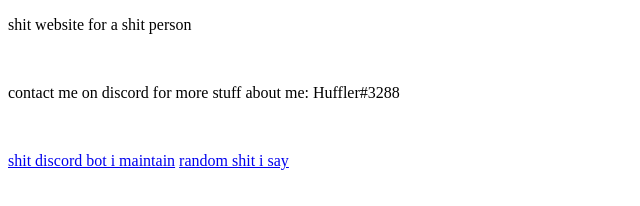
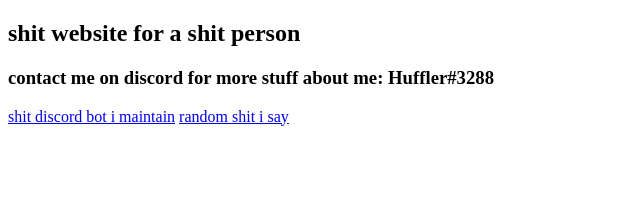
Before and after one commit to dpaiv0/chupador-de-man.ga, a plain HTML site: page index.html in a window 1280 px wide. Shown: the whole page, without its empty margins (0-640 px from the left). Drawn offline with Linux system fonts and the light colour scheme.

Commit message:
Update index.html

```diff
--- a/index.html
+++ b/index.html
@@ -5,8 +5,8 @@
     <title>yo what the fuck</title>
   </head>
   <body>
-    <p>shit website for a shit person</p><br>
-    <p>contact me on discord for more stuff about me: Huffler#3288</p><br>
+    <h2>shit website for a shit person</h2>
+    <h3>contact me on discord for more stuff about me: Huffler#3288</h3>
     <p><a href="https://switchblade.xyz">shit discord bot i maintain</a> <a href="https://twitter.com/pillgp">random shit i say</a></p>
   </body>
 </html>
```
